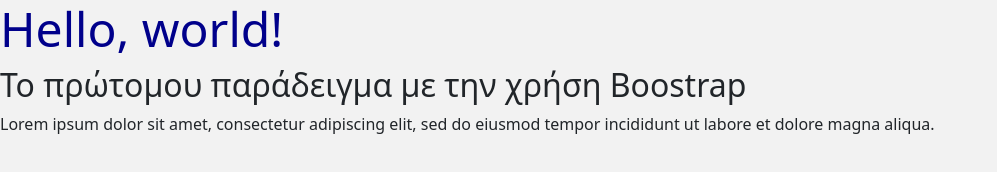
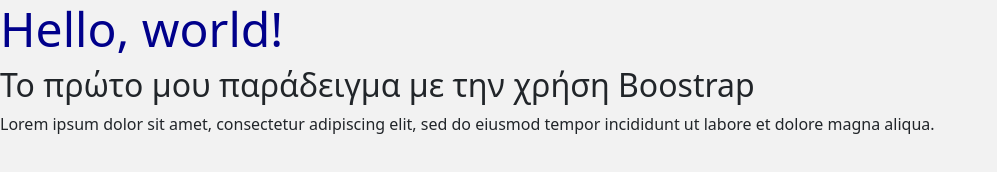
Before and after one commit to Konstaoiko/my-boostrype-site, a plain HTML site: page index.html in a window 1280 px wide. Shown: the whole page, without its empty margins (0-997 px from the left). Drawn offline with nearby package versions, Linux system fonts and the light colour scheme.

Commit message:
Update index.html

```diff
--- a/index.html
+++ b/index.html
@@ -9,7 +9,7 @@
   </head>
   <body>
     <h1>Hello, world!</h1>
-	  <h2>Το πρώτομου παράδειγμα με την χρήση Boostrap</h2>
+	  <h2>Το πρώτο μου παράδειγμα με την χρήση Boostrap</h2>
 	  <p>Lorem ipsum dolor sit amet, consectetur adipiscing elit, sed do eiusmod tempor incididunt ut labore et dolore magna aliqua.
 </p>
 	<!--css bootstrap before close body to don t stuck the site and run normal-->
```
